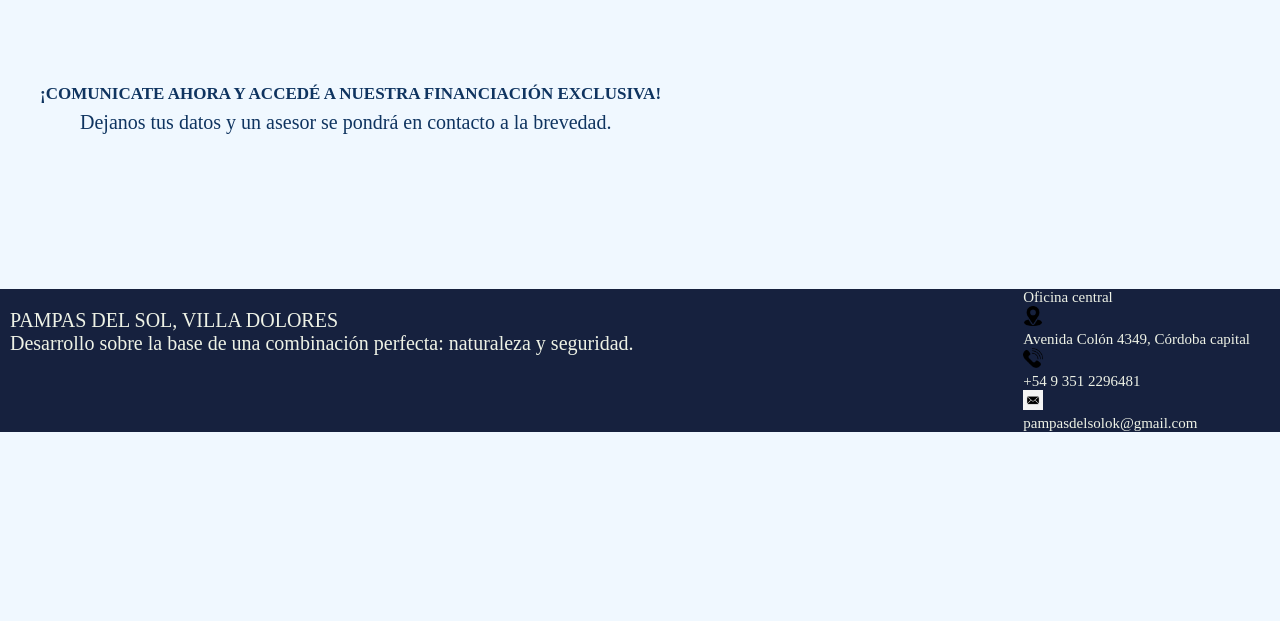
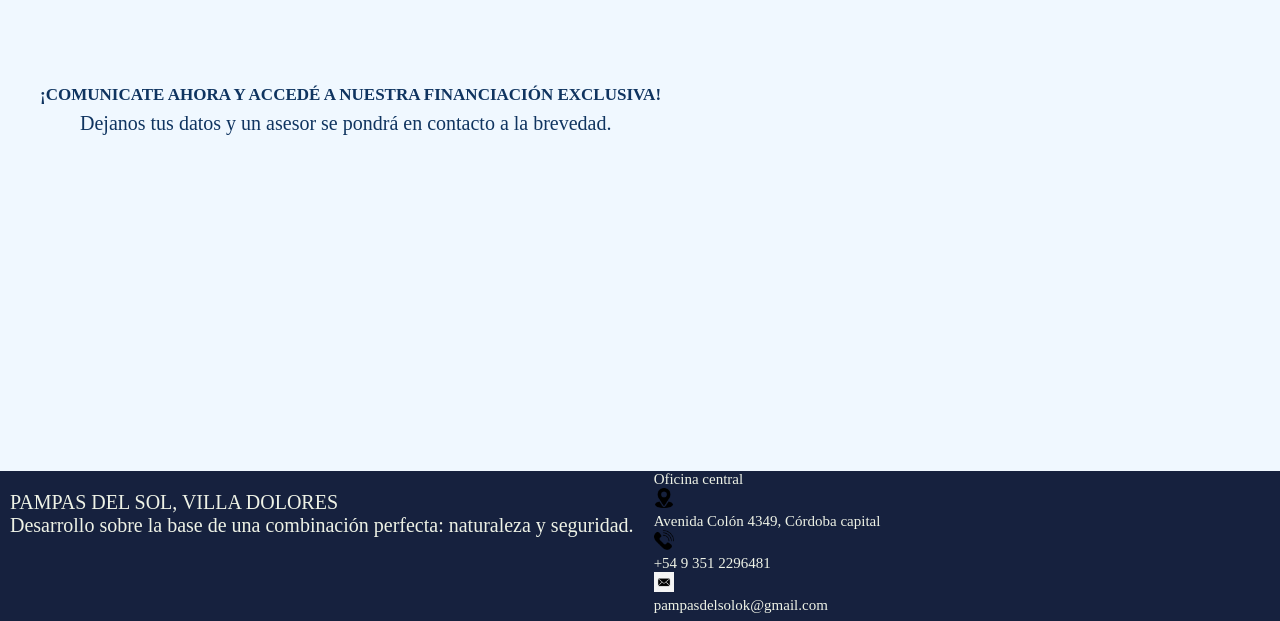
Before and after one commit to MariBerone/proyecto-fimal, a plain HTML site: page Clase-1/contacto.html in a window 1280 px wide. Shown: the part 279-900 px from the top of the page. Before the commit the page ends 800 px from the top, so only its background shows below. Drawn offline with Linux system fonts and the light colour scheme.

Commit message:
grid-area

```diff
--- a/Clase-1/contacto.html
+++ b/Clase-1/contacto.html
@@ -10,7 +10,7 @@
     <link rel="stylesheet" href="style.css">
     <title>Contacto</title>
 </head>
-<body>
+<body class="body1-conteiner">
     <!--ENCABEZADO-->
     <header class="header-conteiner">
 
@@ -50,7 +50,7 @@
     </section>
 
     </header>
-    <main>
+    <main class="main-conteiner">
         <section>
             <h1>CONTACTO</h1>
             <h2 class="p-contacto">EMPEZA TU NUEVA VIDA</h2>
@@ -64,7 +64,7 @@
         </section>
     </main>
     <!--PIE DE PÁGINA-->
-    <footer>
+    <footer class="footer-conteiner">
         <div class="descripcion">
           <p>PAMPAS DEL SOL, VILLA DOLORES</p>
           <p>Desarrollo sobre la base de una combinación perfecta: naturaleza y seguridad.</p>
--- a/Clase-1/style.css
+++ b/Clase-1/style.css
@@ -5,11 +5,32 @@
 
 /*Estilo al Header*/
 
+.body1-conteiner{
+    width: 100%;
+    margin: 0 auto;
+    display: grid;
+    grid-template-columns: repeat(3, 1fr);
+    grid-template-rows: 150px 600px 150px;
+    grid-template-areas:
+    "header-grid header-grid header-grid"
+    "main-grid main-grid main-grid"
+    "footer-grid footer-grid footer-grid"
+}
+
 .header-conteiner{
     background-color: rgb(177, 215, 180);
     color: rgb(255, 192, 144);
+    grid-area: header-grid;
+}
+
+.main-conteiner{
+    grid-area: main-grid;
+}
+/*.header-conteiner{
+    background-color: rgb(177, 215, 180);
+    color: rgb(255, 192, 144);
     display: flex;
-}
+}*/
 
 .logo-empresa{
     height: 120px;
@@ -98,12 +119,11 @@ strong{
 
 /*FOOTER*/
 
-footer{
-    width: 100%;
+.footer-conteiner{
     background-color: rgb(22, 33, 62);
+    grid-area: footer-grid;
     display: flex;
-    justify-content: space-between;
-    margin-top: 155px;
+
 }
 
 .descripcion{
```
